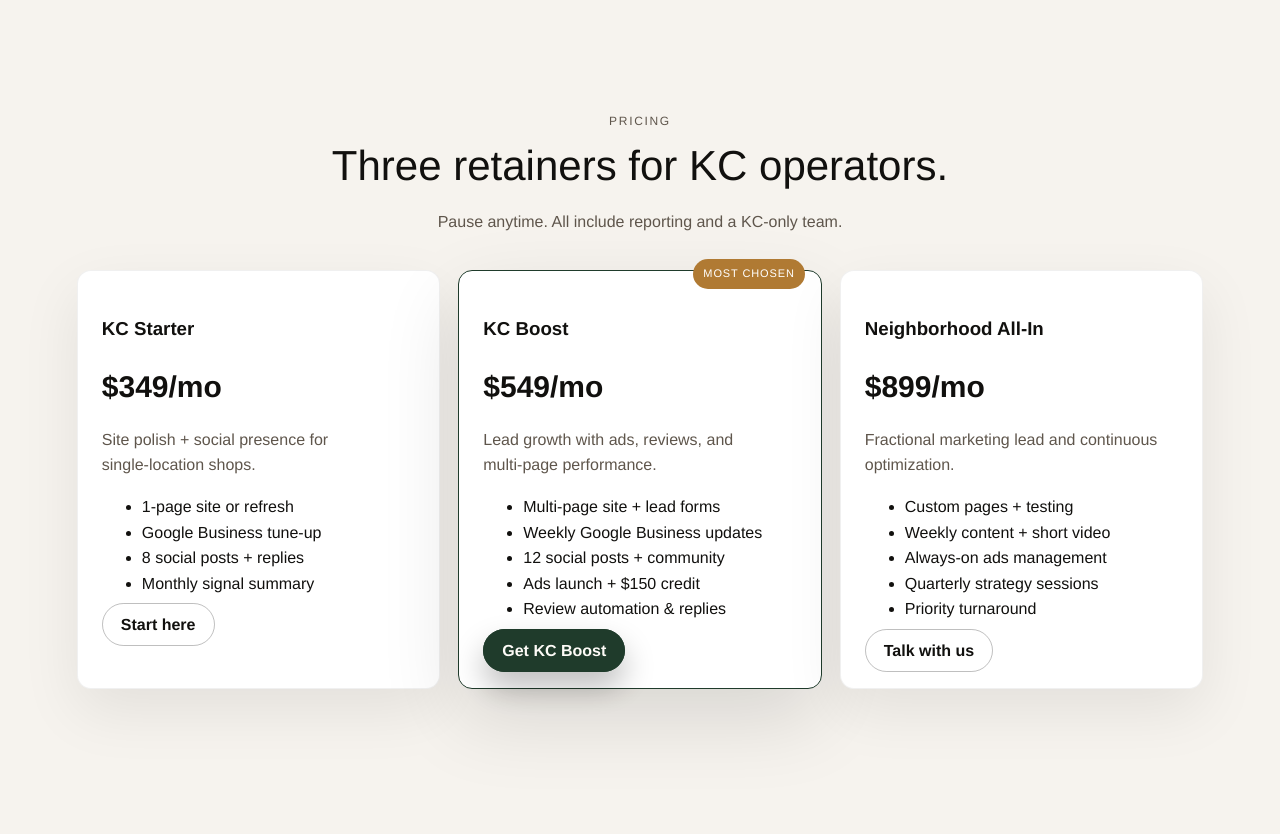
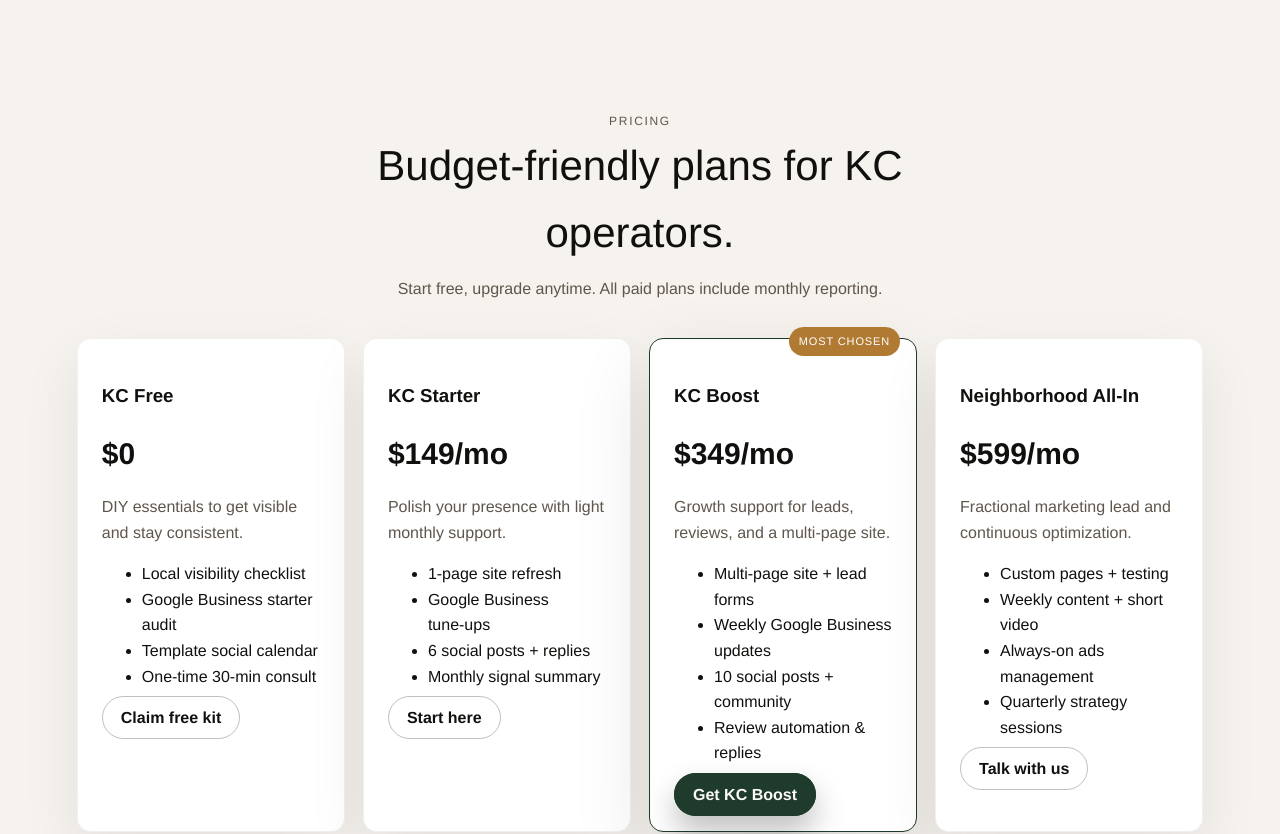
Before and after one commit to krcoffelt/HomeTown3, a Next.js app: page / in a window 1280 px wide. Shown: the part 2720-3554 px from the top of the page. Built offline with nearby package versions, Linux system fonts and the light colour scheme.

Commit message:
feat: add lower pricing tiers and free plan

```diff
--- a/src/app/page.tsx
+++ b/src/app/page.tsx
@@ -363,18 +363,30 @@ export default function Home() {
         <section className="section" id="pricing">
           <div className="section-heading centered reveal">
             <p className="eyebrow">Pricing</p>
-            <h2 className="mask-title"><span className="mask"><span className="mask-text">Three retainers for KC operators.</span></span></h2>
-            <p className="section-sub">Pause anytime. All include reporting and a KC‑only team.</p>
+            <h2 className="mask-title"><span className="mask"><span className="mask-text">Budget‑friendly plans for KC operators.</span></span></h2>
+            <p className="section-sub">Start free, upgrade anytime. All paid plans include monthly reporting.</p>
           </div>
           <div className="pricing-grid reveal">
             <div className="price-card">
+              <h3>KC Free</h3>
+              <p className="price">$0</p>
+              <p className="desc">DIY essentials to get visible and stay consistent.</p>
+              <ul>
+                <li>Local visibility checklist</li>
+                <li>Google Business starter audit</li>
+                <li>Template social calendar</li>
+                <li>One‑time 30‑min consult</li>
+              </ul>
+              <a className="button outline" href="#contact">Claim free kit</a>
+            </div>
+            <div className="price-card">
               <h3>KC Starter</h3>
-              <p className="price">$349/mo</p>
-              <p className="desc">Site polish + social presence for single‑location shops.</p>
+              <p className="price">$149/mo</p>
+              <p className="desc">Polish your presence with light monthly support.</p>
               <ul>
-                <li>1‑page site or refresh</li>
-                <li>Google Business tune‑up</li>
-                <li>8 social posts + replies</li>
+                <li>1‑page site refresh</li>
+                <li>Google Business tune‑ups</li>
+                <li>6 social posts + replies</li>
                 <li>Monthly signal summary</li>
               </ul>
               <a className="button outline" href="#contact">Start here</a>
@@ -382,27 +394,25 @@ export default function Home() {
             <div className="price-card featured">
               <div className="badge">Most chosen</div>
               <h3>KC Boost</h3>
-              <p className="price">$549/mo</p>
-              <p className="desc">Lead growth with ads, reviews, and multi‑page performance.</p>
+              <p className="price">$349/mo</p>
+              <p className="desc">Growth support for leads, reviews, and a multi‑page site.</p>
               <ul>
                 <li>Multi‑page site + lead forms</li>
                 <li>Weekly Google Business updates</li>
-                <li>12 social posts + community</li>
-                <li>Ads launch + $150 credit</li>
+                <li>10 social posts + community</li>
                 <li>Review automation & replies</li>
               </ul>
               <a className="button primary" href="#contact">Get KC Boost</a>
             </div>
             <div className="price-card">
               <h3>Neighborhood All‑In</h3>
-              <p className="price">$899/mo</p>
+              <p className="price">$599/mo</p>
               <p className="desc">Fractional marketing lead and continuous optimization.</p>
               <ul>
                 <li>Custom pages + testing</li>
                 <li>Weekly content + short video</li>
                 <li>Always‑on ads management</li>
                 <li>Quarterly strategy sessions</li>
-                <li>Priority turnaround</li>
               </ul>
               <a className="button outline" href="#contact">Talk with us</a>
             </div>
```
